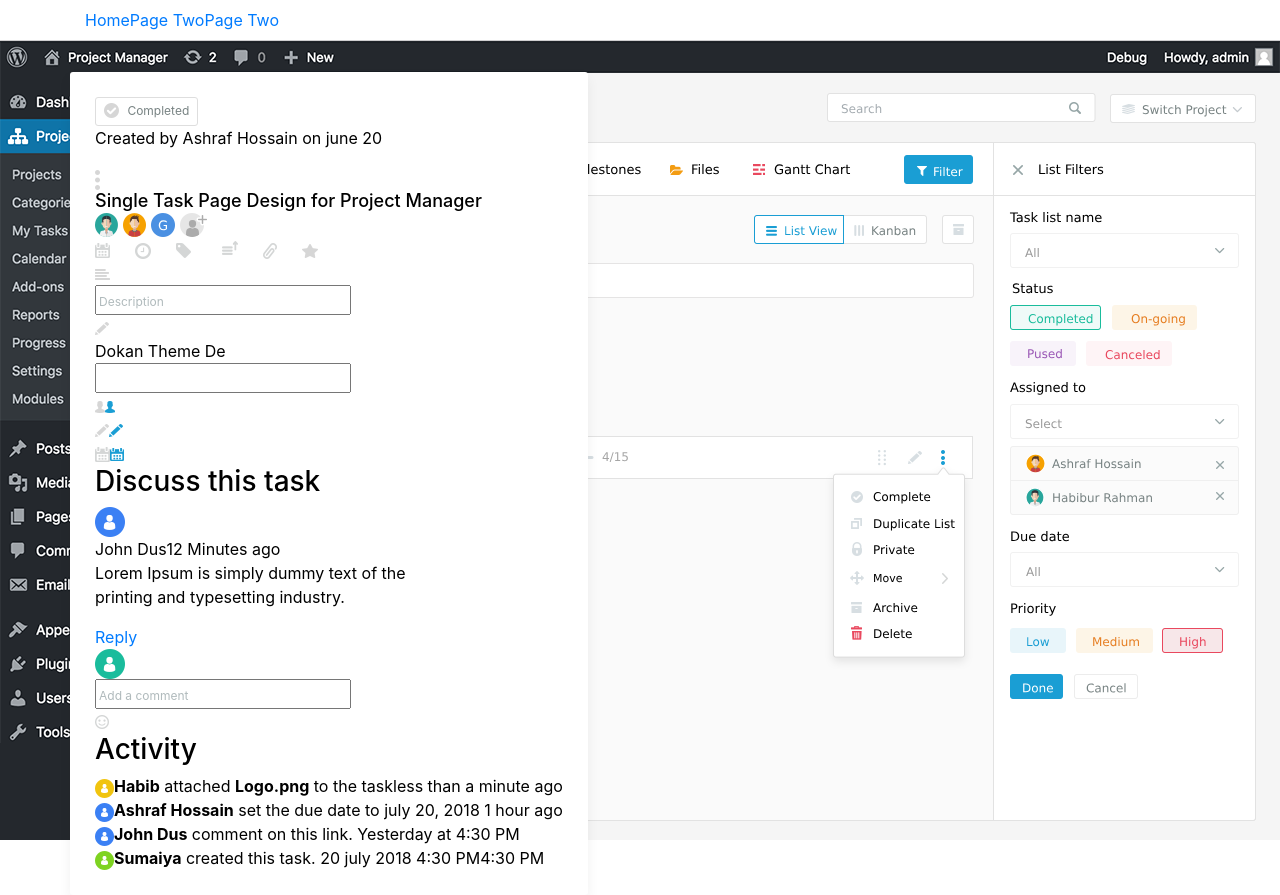
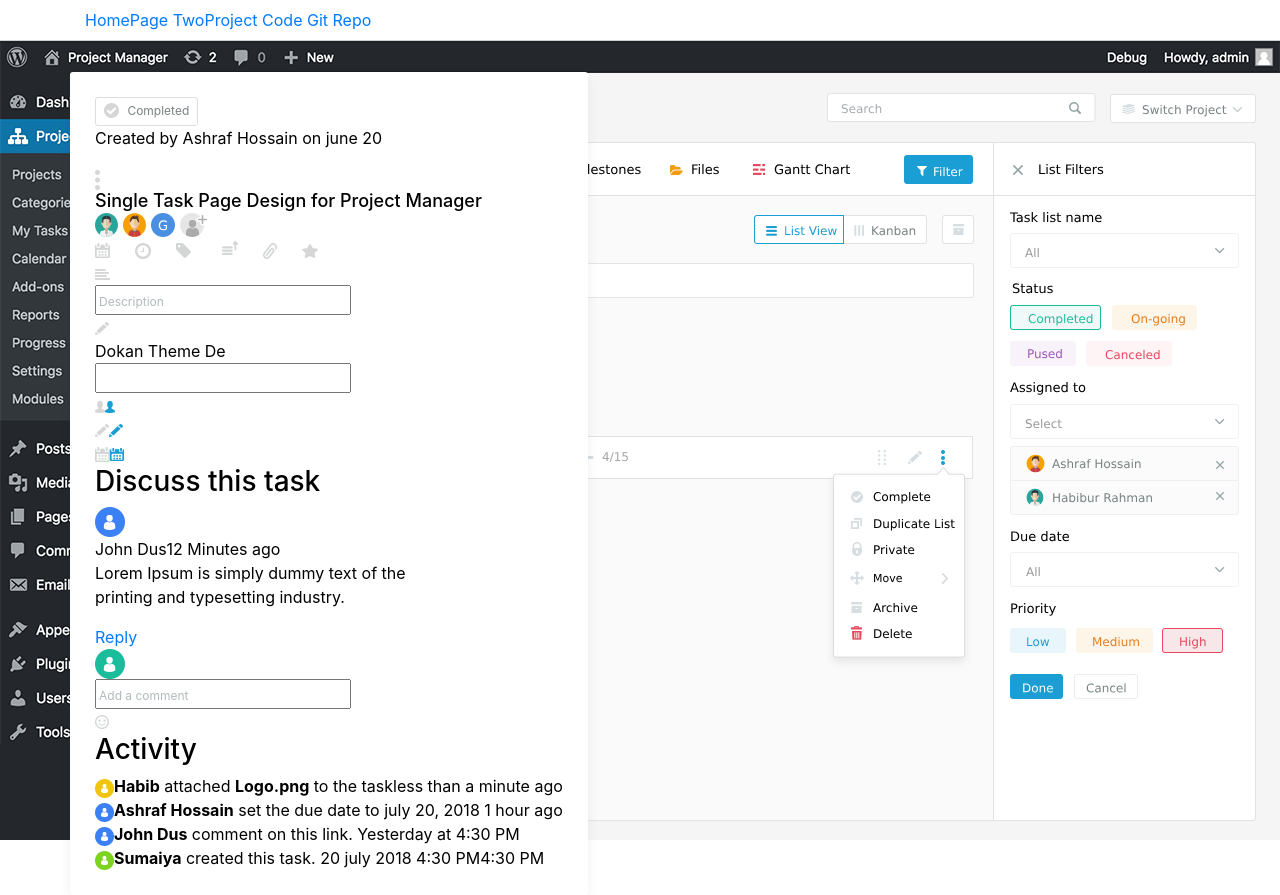
Before and after one commit to KantaPaul/my-project, a React app: page / in a window 1280 px wide. Built offline with nearby package versions, Linux system fonts and the light colour scheme.

Commit message:
external link add

```diff
--- a/src/App.js
+++ b/src/App.js
@@ -4,6 +4,7 @@
 import classes from './assets/styles/style.less';
 import PageOne from './Pages/Pages1';
 import PageTwo from './Pages/Pages2';
+import Redirect from './Components/Redirect';
 
 let notFound = () => {
   return (
@@ -28,7 +29,7 @@
             <NavLink className={bootstrap.navLink} activeClassName={bootstrap.active} to="/page-two">Page Two</NavLink>
           </li>
           <li>
-            <NavLink className={bootstrap.navLink} activeClassName={bootstrap.active} to="/page-two">Page Two</NavLink>
+            <a className={bootstrap.navLink} target="_blank" href="https://github.com/KantaPaul/my-project">Project Code Git Repo</a>
           </li>
         </ul>
       </div>
--- /dev/null
+++ b/src/Components/Redirect.js
@@ -0,0 +1,16 @@
+import React, {Component} from 'react'
+
+class Redirect extends Component {
+  constructor( props ){
+    super();
+    this.state = { ...props };
+  }
+  componentWillMount(){
+    window.location = this.state.route.loc;
+  }
+  render(){
+    return (<section>Redirecting...</section>);
+  }
+}
+
+export default Redirect;
```
Also changed, not shown: 1 other file (tests, documents, lock files or other folders).
